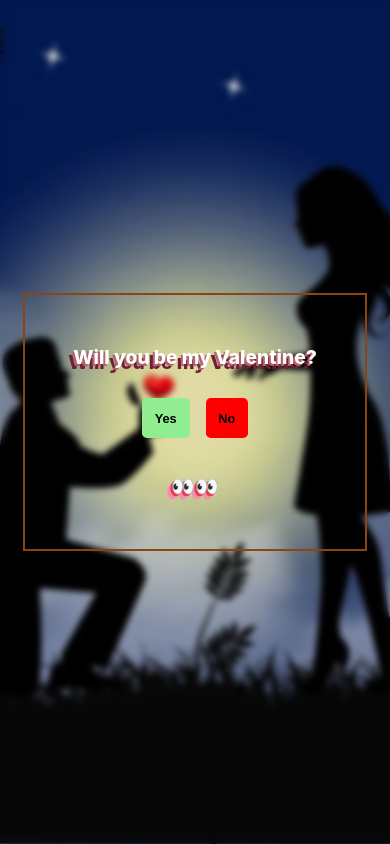
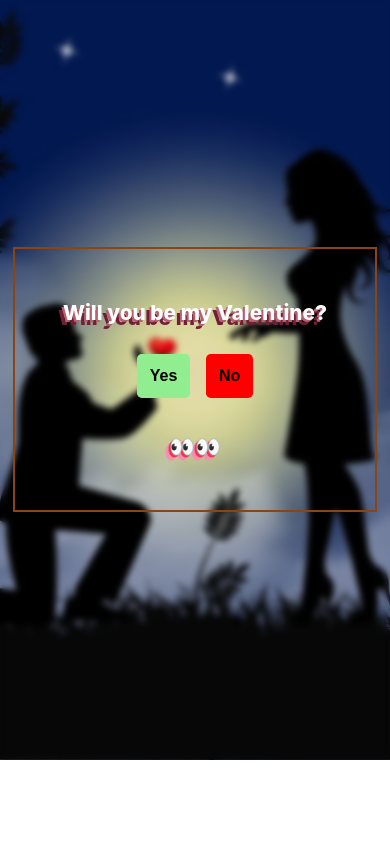
Before and after one commit to AnilKumar3494/fun-aaps, a React (Vite) app: page / in a window 390 px wide. Built offline with nearby package versions, Linux system fonts and the light colour scheme.

Commit message:
mobile responsive

```diff
--- a/src/components/valentine/Valentine.jsx
+++ b/src/components/valentine/Valentine.jsx
@@ -54,7 +54,10 @@ const Valentine = () => {
   };
 
   return (
-    <>
+    <main>
+      <section className="valentine_section">
+        <div className="test">
+          <div className="question ">
             {/* emoji rain control - frontend */}
             {showHappyEmojirain === null ? (
               ""
@@ -64,7 +67,6 @@ const Valentine = () => {
               <Sademojiesrain />
             )}
 
-      <section className="question">
             <h2>Will you be my Valentine?</h2>
 
             <div className="buttons">
@@ -80,10 +82,16 @@ const Valentine = () => {
 
               {noBtnIndex === noBtnContentArray.length - 1 ||
               yesBtnIndex === yesBtnContentArray.length - 1 ? (
-            <button className="btn yes" onClick={changeNoBtnContent} disabled>
+                <>
+                  <button
+                    className="btn yes"
+                    onClick={changeNoBtnContent}
+                    disabled
+                  >
                     <FaArrowLeft />
+                  </button>
                   <Excitementemojirain />
-            </button>
+                </>
               ) : (
                 <button className="btn no" onClick={changeNoBtnContent}>
                   No
@@ -98,8 +106,10 @@ const Valentine = () => {
                 ? yesBtnContentArray[yesBtnIndex]
                 : noBtnContentArray[noBtnIndex]}
             </h4>
+          </div>
+        </div>
       </section>
-    </>
+    </main>
   );
 };
 
--- a/src/components/valentine/valentine.css
+++ b/src/components/valentine/valentine.css
@@ -9,6 +9,27 @@ h4 {
   font-size: 1.5rem;
   font-weight: bold;
   text-shadow: -2px 2px #ef3550, -5px 5px #f48fb1;
+}
+
+.valentine_section {
+  height: 90vh;
+  height: 90dvh;
+
+  background: url(./bg_wallpaper.webp);
+  background-position: center;
+  background-repeat: no-repeat;
+  background-size: cover;
+
+  overflow: hidden;
+}
+
+.test {
+  height: 100%;
+
+  backdrop-filter: blur(3px);
+
+  display: grid;
+  place-items: center;
 }
 
 .question {
@@ -25,7 +46,7 @@ h4 {
 }
 
 .btn {
-  padding: 1rem;
+  padding: 1rem 1.4rem;
   border-radius: 0.3rem;
   border: none;
   outline: none;
@@ -49,30 +70,21 @@ h4 {
   background-color: red;
 }
 
+/* responsive */
 @media (max-width: 700px) {
-  body {
-    overflow-x: hidden;
-    overflow-y: hidden;
-  }
-  section {
-    max-width: 95vw;
-  }
   h2,
   h4 {
     font-size: 1.3rem;
   }
 }
 
-@media (max-width: 400px) {
-  section {
-    max-width: 95vw;
-  }
+@media (max-width: 450px) {
   h2,
   h4 {
-    font-size: 1.2rem;
+    font-size: 1.3rem;
   }
   .btn {
-    font-size: 0.8rem;
+    font-size: 1rem;
     padding: 0.8rem;
   }
 }
--- a/src/index.css
+++ b/src/index.css
@@ -18,24 +18,6 @@
   -moz-osx-font-smoothing: grayscale;
 }
 
-body {
-  overflow: hidden;
-
-  display: grid;
-  place-items: center;
-
-  height: 100vh;
-  height: 100dvh;
-
-  background-image: url(./assets/bg_wallpaper.webp);
-
-  background-position: center;
-  background-size: cover;
-  background-repeat: no-repeat;
-
-  backdrop-filter: blur(3px);
-}
-
 @media (max-width: 700px) {
   body {
     height: 100vh;
```
Also changed, not shown: src/components/valentine/bg_wallpaper.webp (renamed from src/assets/bg_wallpaper.webp). Lines whose indentation alone changed are shown as unchanged.
